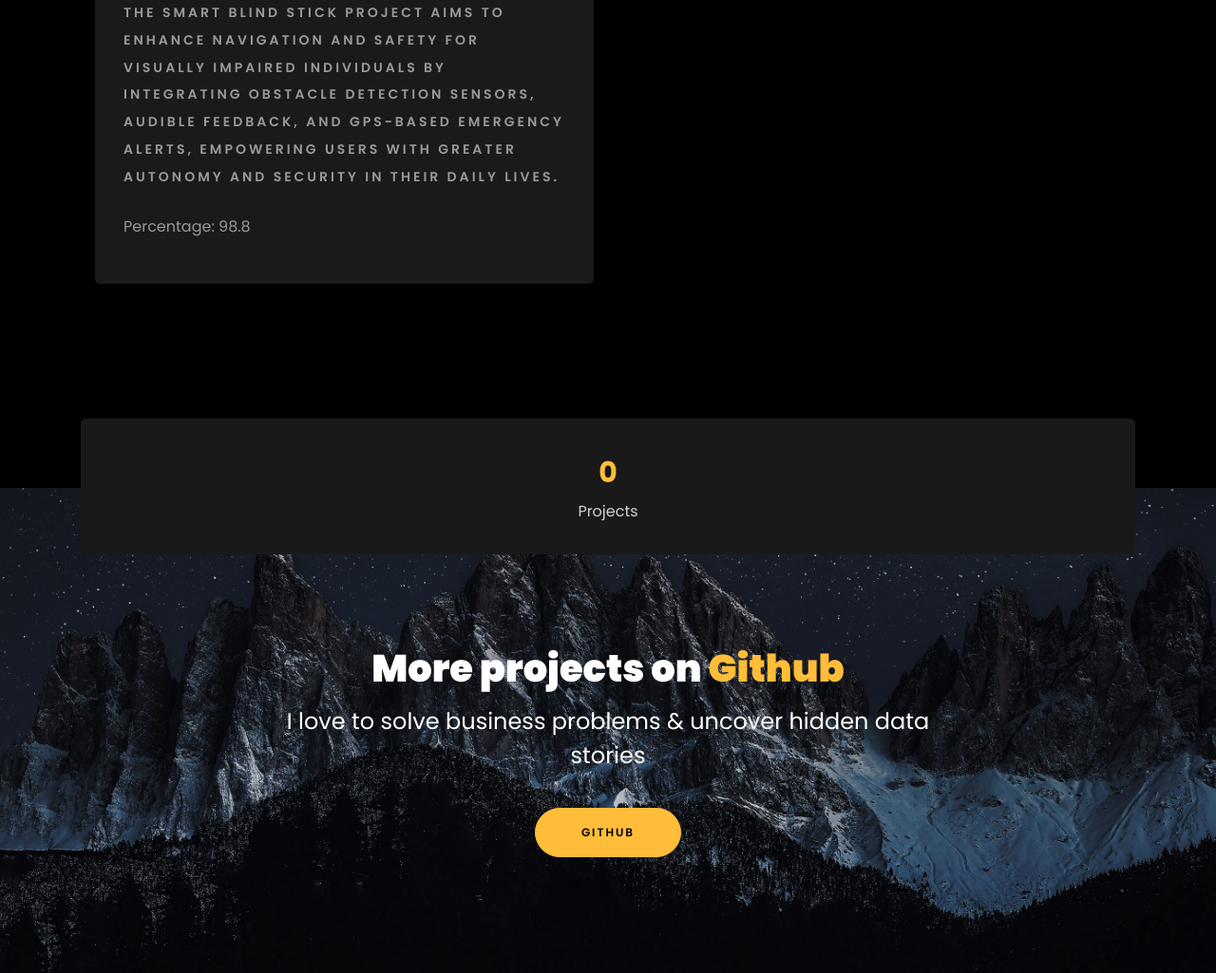
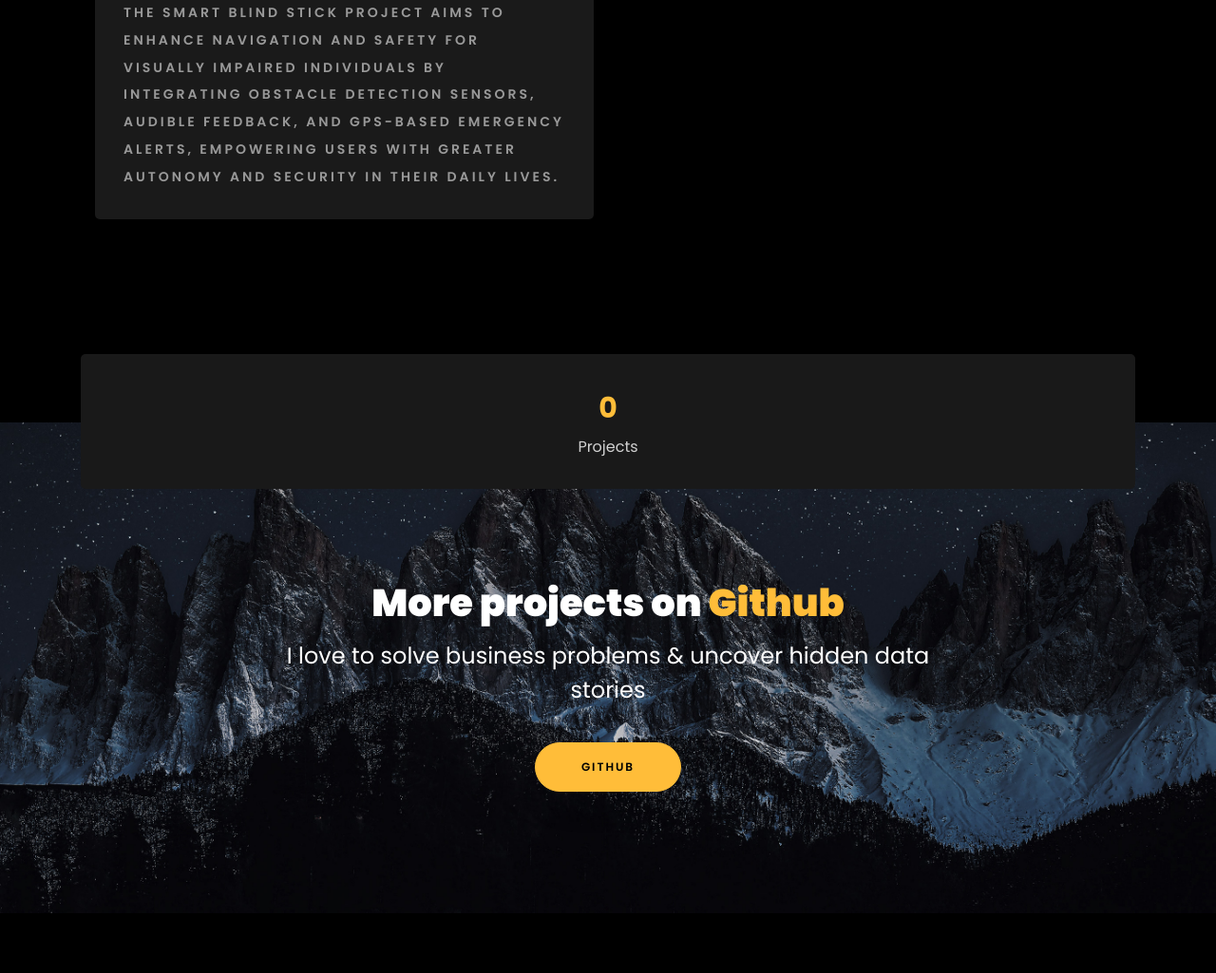
Before and after one commit to vivek200310/vivek200310.github.io, a plain HTML site: page index.html in a window 1280 px wide. Shown: the part 3860-4885 px from the top of the page at 95% size. Drawn offline with Linux system fonts and the light colour scheme; animation ran at ten frames a second; files whose address does not match are found by name.

Commit message:
Update index.html

```diff
--- a/index.html
+++ b/index.html
@@ -401,7 +401,7 @@
 
     					<h2>SMART BLIND STICK </h2>
     					<span class="position">The Smart Blind Stick project aims to enhance navigation and safety for visually impaired individuals by integrating obstacle detection sensors, audible feedback, and GPS-based emergency alerts, empowering users with greater autonomy and security in their daily lives.</span>
-    					<p class="mt-4">Percentage: 98.8</p>
+
     				</div>
 				</div>
 
```
